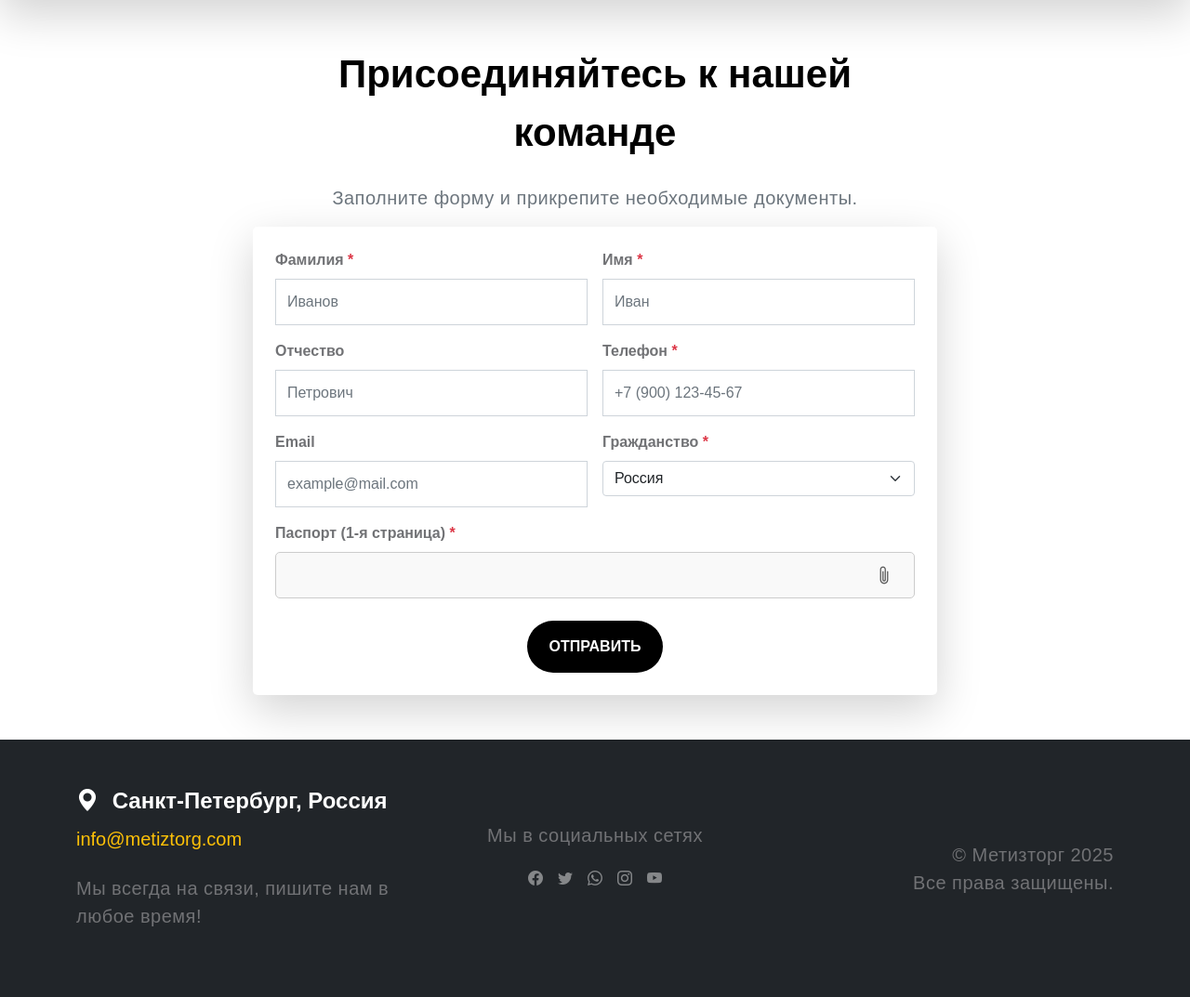
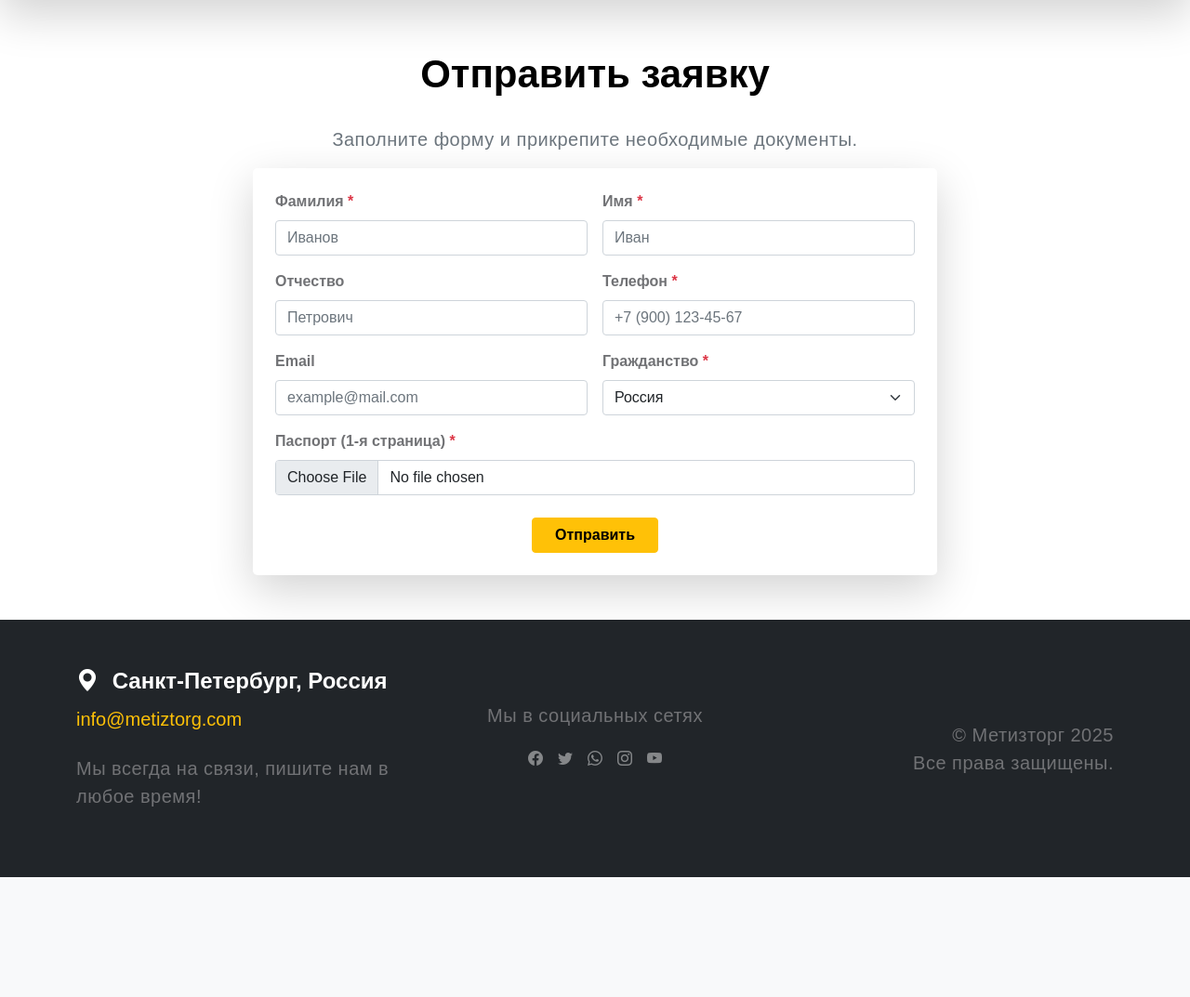
Before and after one commit to Amirddx/metiztorg-outsource, a PHP site: page /join-us.php in a window 1280 px wide. Shown: the part 84-1157 px from the top of the page at 93% size. After the commit the page ends 1028 px from the top, so only its background shows below. Run offline with PHP 8.4, Linux system fonts and the light colour scheme.

```diff
--- /dev/null
+++ b/forms/contact-handler.php
@@ -0,0 +1,2 @@
+<?php
+//обработка формы страницы Свяжитесь с нами
--- /dev/null
+++ b/forms/success.php
@@ -0,0 +1,4 @@
+
+    <h1 class="text-success">Ваша заявка отправлена!</h1>
+    <p>Мы свяжемся с вами в ближайшее время.</p>
+    <a href="/index.php" class="btn btn-primary mt-3">Вернуться на главную</a>
--- a/includes/config.php
+++ b/includes/config.php
@@ -6,3 +6,7 @@ define('GOOGLE_KEY_PATH', __DIR__ . '/../config/google/google-key.json'); // п
 //config/yandex/
 $yandexConfig = require __DIR__ . '/../config/yandex/yandex-key.php';
 define('YANDEX_API_KEY', $yandexConfig['YANDEX_API_KEY']);
+
+//config/mailgun/
+$mailgunConfig = require __DIR__ . '/../config/mailgun/mailgun-key.php';
+define('MAILGUN_API_KEY', $mailgunConfig['MAILGUN_API_KEY']);
--- a/join-us.php
+++ b/join-us.php
@@ -16,82 +16,55 @@
 <main class="container my-5 flex-grow-1">
     <div class="row justify-content-center">
         <div class="col-lg-8">
-            <h2 class="text-center mb-4">Присоединяйтесь к нашей команде</h2>
+            <h2 class="text-center mb-4">Отправить заявку</h2>
             <p class="text-center text-muted">Заполните форму и прикрепите необходимые документы.</p>
 
             <div class="shadow-lg p-4 bg-white rounded-3">
-                <form class="contact-form" enctype="multipart/form-data">
+                <form action="forms/join-us-handler.php" method="POST" enctype="multipart/form-data">
                     <div class="row g-3">
-
-                        <!-- ФИО -->
                         <div class="col-md-6">
                             <label class="form-label">Фамилия <span class="text-danger">*</span></label>
-                            <input type="text" class="form-control" placeholder="Иванов" required>
+                            <input type="text" name="lastName" class="form-control" placeholder="Иванов" required>
                         </div>
                         <div class="col-md-6">
                             <label class="form-label">Имя <span class="text-danger">*</span></label>
-                            <input type="text" class="form-control" placeholder="Иван" required>
+                            <input type="text" name="firstName" class="form-control" placeholder="Иван" required>
                         </div>
                         <div class="col-md-6">
                             <label class="form-label">Отчество</label>
-                            <input type="text" class="form-control" placeholder="Петрович">
+                            <input type="text" name="middleName" class="form-control" placeholder="Петрович">
                         </div>
-
-                        <!-- Контакты -->
                         <div class="col-md-6">
                             <label class="form-label">Телефон <span class="text-danger">*</span></label>
-                            <input type="tel" class="form-control phone-mask" placeholder="+7 (900) 123-45-67" required>
+                            <input type="tel" name="phone" class="form-control phone-mask" placeholder="+7 (900) 123-45-67" required>
                         </div>
                         <div class="col-md-6">
                             <label class="form-label">Email</label>
-                            <input type="email" class="form-control" placeholder="example@mail.com">
+                            <input type="email" name="email" class="form-control" placeholder="example@mail.com">
                         </div>
-
-                        <!-- Гражданство -->
                         <div class="col-md-6">
                             <label class="form-label">Гражданство <span class="text-danger">*</span></label>
-                            <select class="form-select" id="citizenship" required>
+                            <select name="citizenship" class="form-select" id="citizenship" required>
                                 <option value="Россия" selected>Россия</option>
                                 <option value="Беларусь">Беларусь</option>
                                 <option value="Казахстан">Казахстан</option>
                                 <option value="Другие">Другое</option>
                             </select>
                         </div>
-
-                        <!-- Файлы (Россия) -->
-                        <div class="document-fields doc-russia">
-                            <div class="col-md-12">
-                                <label class="form-label">Паспорт (1-я страница) <span class="text-danger">*</span></label>
-                                <div class="file-upload">
-                                    <input type="file" class="file-input d-none" accept=".jpg,.jpeg,.png,.pdf" required>
-                                    <div class="file-preview-container"></div>
-                                    <button type="button" class="btn file-btn">
-                                        <i class="bi bi-paperclip"></i>
-                                    </button>
-                                </div>
-                            </div>
+                        <div class="col-md-12">
+                            <label class="form-label">Паспорт (1-я страница) <span class="text-danger">*</span></label>
+                            <input type="file" name="passport" class="form-control" accept=".jpg,.jpeg,.png,.pdf" required>
                         </div>
-
-                        <!-- Файлы (Иностранцы) -->
-                        <div class="document-fields doc-foreign d-none">
-                            <div class="col-md-12">
-                                <label class="form-label">Загранпаспорт <span class="text-danger">*</span></label>
-                                <div class="file-upload">
-                                    <input type="file" class="file-input d-none" accept=".jpg,.jpeg,.png,.pdf" required>
-                                    <div class="file-preview-container"></div>
-                                    <button type="button" class="btn file-btn">
-                                        <i class="bi bi-paperclip"></i>
-                                    </button>
-                                </div>
-                            </div>
+                        <div class="col-md-12 doc-foreign d-none">
+                            <label class="form-label">Загранпаспорт</label>
+                            <input type="file" name="foreign_passport" class="form-control" accept=".jpg,.jpeg,.png,.pdf">
                         </div>
-
-                        <!-- Кнопка отправки -->
                         <div class="text-center mt-4">
                             <button type="submit" class="btn btn-warning px-4 fw-bold">Отправить</button>
                         </div>
                     </div>
                 </form>
+
             </div>
         </div>
     </div>
```
Also changed, not shown: forms/join-us-handler.php (added, +56 -0 lines), 1 other file.
